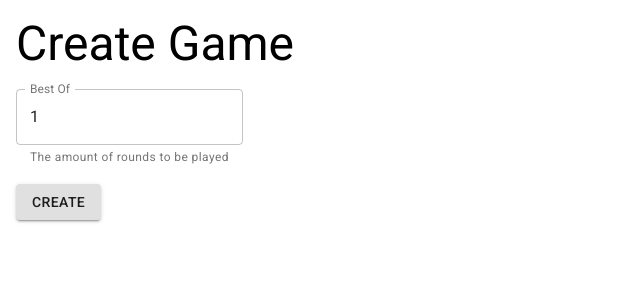
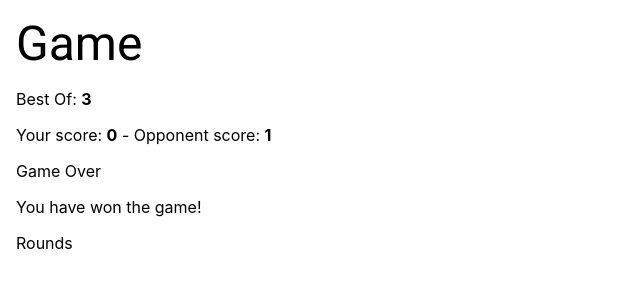
Before and after one commit to fzavalia/rock-paper-scissors, a React (Create React App) app in the folder frontend/: page / in a window 1280 px wide. Shown: the top 300 px of the page, without its empty margins (0-640 px from the left). Built offline with nearby package versions, Linux system fonts and the light colour scheme; no server answers.

Commit message:
WIP Game

```diff
--- a/frontend/src/App.tsx
+++ b/frontend/src/App.tsx
@@ -1,46 +1,98 @@
 import React, { useEffect, useState } from "react";
-import { BrowserRouter as Router, Switch, Route } from "react-router-dom";
+import { BrowserRouter as Router, Switch, Route, useHistory } from "react-router-dom";
 import io from "socket.io-client";
 import CreateLobby from "./views/CreateLobby";
 import Lobby from "./views/Lobby";
-import { Typography } from "@material-ui/core";
+import { Typography, Button } from "@material-ui/core";
 
 export const socket = io("http://localhost:8080");
 
-const App = () => (
-  <Router>
-    <Switch>
-      <Route path="/lobbies/:id" render={props => <Lobby id={props.match.params.id} />}></Route>
-      <Route path="/games/:id" render={props => <Game id={props.match.params.id} />}></Route>
-      <Route component={CreateLobby}></Route>
-    </Switch>
-  </Router>
-);
+// const App = () => (
+//   <Router>
+//     <Switch>
+//       <Route path="/lobbies/:id" render={props => <Lobby id={props.match.params.id} />}></Route>
+//       <Route path="/games/:id" render={props => <Game id={props.match.params.id} />}></Route>
+//       <Route component={CreateLobby}></Route>
+//     </Switch>
+//   </Router>
+// );
+
+const App = () => <Game id={"gameId"} />;
 
 const Game = (props: { id: string }) => {
-  const [game, setGame] = useState<any>(undefined);
-
-  useEffect(() => {
-    socket.emit("find-game", props.id);
-  }, [props.id]);
-
-  useEffect(() => {
-    const onFoundGame = (data: any) => setGame(data.game);
-    socket.on("found-game", onFoundGame);
-    return () => {
-      socket.off("found-game", onFoundGame);
-    };
+  const [game, setGame] = useState<any>({
+    id: props.id,
+    bestOf: 3,
+    player1Score: 0,
+    player2Score: 1,
+    isOver: true
   });
+  const [playedHand, setPlayedHand] = useState<string | undefined>(undefined);
 
   if (!game) {
     return null;
   }
+
+  const opponentHasToPlay = () => true;
+
+  const alreadyPlayedHand = () => true;
 
   return (
     <div style={{ padding: "1rem" }}>
       <Typography variant="h3" gutterBottom>
         Game
       </Typography>
+
+      <div style={{ marginBottom: "1rem" }}>
+        Best Of: <b>{game.bestOf}</b>
+      </div>
+
+      <div style={{ marginBottom: "1rem" }}>
+        Your score: <b>{game.player1Score}</b> - Opponent score: <b>{game.player2Score}</b>
+      </div>
+
+      {game.isOver ? (
+        <>
+          <div style={{ marginBottom: "1rem" }}>Game Over</div>
+          <div style={{ marginBottom: "1rem" }}>
+            {game.winner === socket.id ? (
+              <div>You have won the game!</div>
+            ) : (
+              <div>You have lost the game, better luck nest time...</div>
+            )}
+          </div>
+          <div>
+            <div>Rounds</div>
+
+          </div>
+        </>
+      ) : (
+        <>
+          <div style={{ marginBottom: "1rem" }}>
+            {opponentHasToPlay() ? (
+              <span>Your opponent is still choosing what to play...</span>
+            ) : (
+              <span>Your opponent is waiting for you to play!</span>
+            )}
+          </div>
+
+          <div style={{ marginBottom: "1rem" }}>
+            {alreadyPlayedHand() ? <span>You have chosen {playedHand}</span> : <span>Choose a hand to play</span>}
+          </div>
+
+          <div>
+            <Button disabled={alreadyPlayedHand()} style={{ marginRight: "1rem" }} variant="outlined">
+              ROCK
+            </Button>
+            <Button disabled={alreadyPlayedHand()} style={{ marginRight: "1rem" }} variant="outlined">
+              PAPER
+            </Button>
+            <Button disabled={alreadyPlayedHand()} style={{ marginRight: "1rem" }} variant="outlined">
+              SCISSORS
+            </Button>
+          </div>
+        </>
+      )}
     </div>
   );
 };
```
